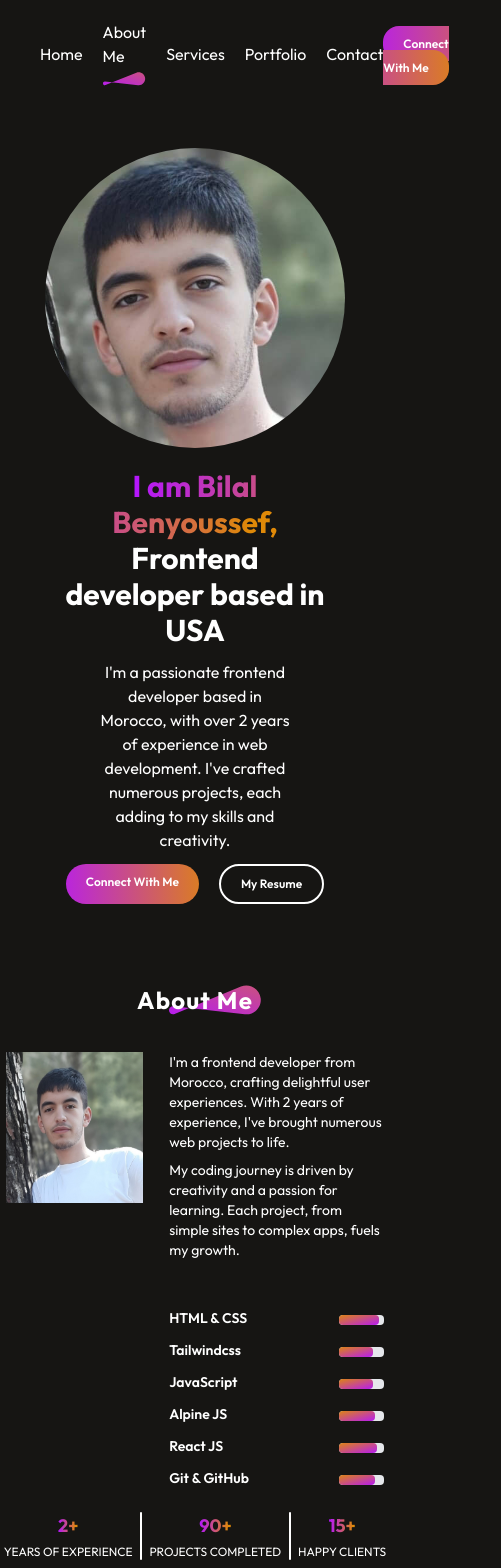
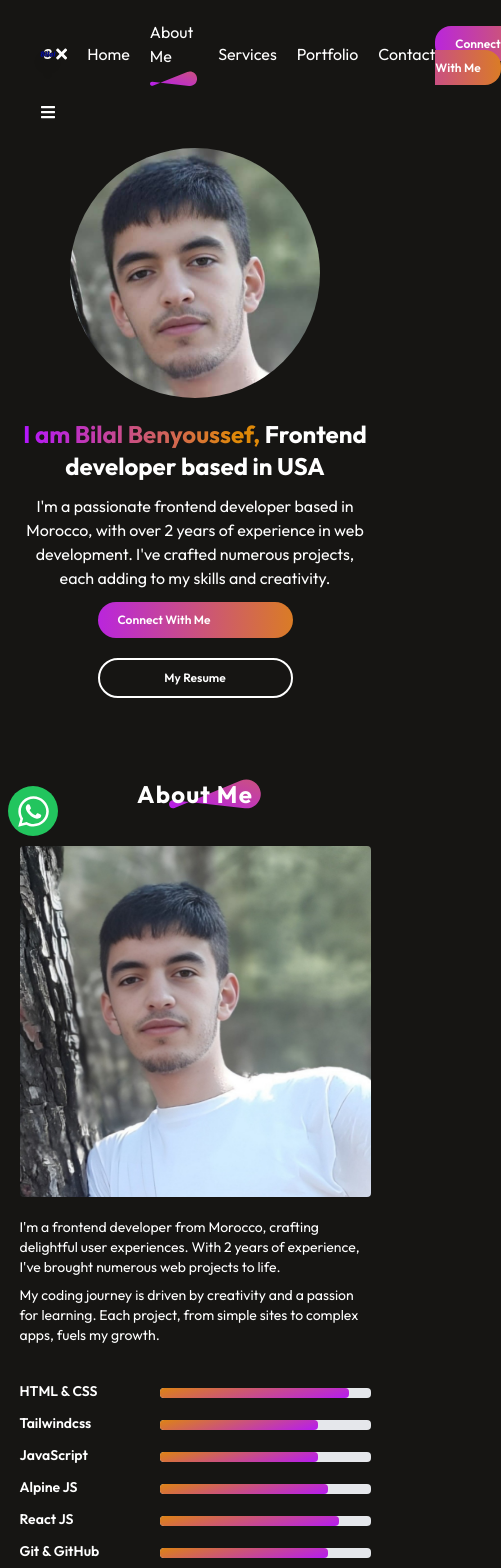
Before and after one commit to Bilalben23/my_portfolio, a React (Create React App) app: page / in a window 390 px wide. Shown: the top 1568 px of the page, 501 px wide, since content can reach past the window. Built offline with nearby package versions, Linux system fonts and the light colour scheme.

Commit message:
mobile design (except header) & goBackTop button & whatsapp button

```diff
--- a/src/App.jsx
+++ b/src/App.jsx
@@ -6,6 +6,8 @@ import Services from "./components/Services";
 import MyWork from "./components/MyWork";
 import Contact from "./components/Contact";
 import Footer from "./components/Footer";
+import BackTopButton from "./components/BackTopButton";
+import WhatsAppBtn from "./components/WhatsAppBtn";
 // import AnchorLink from 'react-anchor-link-smooth-scroll';
 
 export default function App() {
@@ -18,6 +20,8 @@ export default function App() {
       <MyWork />
       <Contact />
       <Footer />
+      <BackTopButton />
+      <WhatsAppBtn />
     </>
   );
 }
--- a/src/components/About.jsx
+++ b/src/components/About.jsx
@@ -7,13 +7,13 @@ export default function About() {
                 <h1 className='px-2 font-bold text-2xl tracking-wider'>About Me</h1>
                 <img src="/assets/theme_pattern.svg" alt="profile" className='w-[70%] h-full absolute right-0 bottom-0 -z-10' />
             </div>
-            <div className='flex justify-evenly space-x-5'>
-                <div className='w-[35%]'>
-                    <img src="/assets/profile-pic-big.png" alt="profile" className='w-full' />
+            <div className='flex justify-evenly md:space-x-5 space-x-0 space-y-5 md:space-y-0 flex-col md:flex-row'>
+                <div className='w-[90%] md:w-[35%] self-center'>
+                    <img src="/assets/profile-pic-big.png" alt="profile" className='w-full aspect-square rounded md:rounded-none' />
                 </div>
 
-                <div className='w-[55%] flex flex-col space-y-8'>
-                    <div className='mb-4'>
+                <div className='w-[90%] self-center md:w-[55%] flex flex-col space-y-8'>
+                    <div className='mb-1 md:mb-4'>
                         <p className="mb-2 text-sm">
                             I'm a frontend developer from Morocco, crafting delightful user experiences. With 2 years of experience, I've brought numerous web projects to life.
                         </p>
@@ -24,44 +24,44 @@ export default function About() {
 
                     <div className='flex flex-col space-y-2'>
                         <div className='flex items-center space-x-5 transition hover:scale-105'>
-                            <label for="html-css" class="block mb-1 min-w-[150px] text-sm font-semibold">HTML & CSS</label>
+                            <label for="html-css" className="block mb-1 min-w-[120px] md:min-w-[150px] text-sm font-semibold">HTML & CSS</label>
                             <progress id="html-css" value="90" max="100">90%</progress>
                         </div>
                         <div className='flex items-center space-x-5 transition hover:scale-105'>
-                            <label for="tailwindcss" class="block mb-1 min-w-[150px] text-sm font-semibold">Tailwindcss</label>
+                            <label for="tailwindcss" className="block mb-1 min-w-[120px] md:min-w-[150px] text-sm font-semibold">Tailwindcss</label>
                             <progress id="tailwindcss" value="75" max="100">75%</progress>
                         </div>
                         <div className='flex items-center space-x-5 transition hover:scale-105'>
-                            <label for="js" class="block mb-1 min-w-[150px] text-sm font-semibold">JavaScript</label>
+                            <label for="js" className="block mb-1 min-w-[120px] md:min-w-[150px] text-sm font-semibold">JavaScript</label>
                             <progress id="js" value="75" max="100">75%</progress>
                         </div>
                         <div className='flex items-center space-x-5 transition hover:scale-105'>
-                            <label for="alpine" class="block mb-1 min-w-[150px] text-sm font-semibold">Alpine JS</label>
+                            <label for="alpine" className="block mb-1 min-w-[120px] md:min-w-[150px] text-sm font-semibold">Alpine JS</label>
                             <progress id="alpine" value="80" max="100">80%</progress>
                         </div>
                         <div className='flex items-center space-x-5 transition hover:scale-105'>
-                            <label for="react" class="block mb-1 min-w-[150px] text-sm font-semibold">React JS</label>
+                            <label for="react" className="block mb-1 min-w-[120px] md:min-w-[150px] text-sm font-semibold">React JS</label>
                             <progress id="react" value="85" max="100">85%</progress>
                         </div>
                         <div className='flex items-center space-x-5 transition hover:scale-105'>
-                            <label for="git-github" class="block mb-1 min-w-[150px] text-sm font-semibold">Git & GitHub</label>
+                            <label for="git-github" className="block mb-1 min-w-[120px] md:min-w-[150px] text-sm font-semibold">Git & GitHub</label>
                             <progress id="git-github" value="80" max="100">80%</progress>
                         </div>
                     </div>
                 </div>
             </div>
 
-            <div className='flex justify-around w-full items-stretch'>
+            <div className='flex justify-around w-[90%] space-y-3 md:space-y-0 items-stretch flex-col md:flex-row'>
                 <div className='flex flex-col items-center justify-center space-y-1 transition hover:scale-105'>
                     <span className='text-white text-lg font-bold bg-clip-text text-transparent bg-text-bg'>2+</span>
                     <p className='text-white text-xs'>YEARS OF EXPERIENCE</p>
                 </div>
-                <div class="w-[2px] rounded-xl bg-white"></div>
+                <div class="w-1/2 h-[2px] self-center md:self-auto md:h-auto md:w-[2px] rounded-xl bg-white"></div>
                 <div className='flex flex-col items-center justify-center space-y-1 transition hover:scale-105'>
                     <span className='text-white text-lg font-bold bg-clip-text text-transparent bg-text-bg'>90+</span>
                     <p className='text-white text-xs'>PROJECTS COMPLETED</p>
                 </div>
-                <div class="w-[2px] rounded-xl bg-white"></div>
+                <div class="w-1/2 h-[2px] self-center md:self-auto md:h-auto md:w-[2px] rounded-xl bg-white"></div>
                 <div className='flex flex-col items-center justify-center space-y-1 transition hover:scale-105'>
                     <span className='text-white text-lg font-bold bg-clip-text text-transparent bg-text-bg'>15+</span>
                     <p className='text-white text-xs'>HAPPY CLIENTS</p>
--- /dev/null
+++ b/src/components/BackTopButton.jsx
@@ -0,0 +1,47 @@
+import React, { useEffect, useState } from 'react';
+import { FaChevronUp } from "react-icons/fa";
+
+export default function BackTopButton() {
+    const [isVisible, setIsVisible] = useState(false);
+
+    useEffect(() => {
+        const handleScroll = () => {
+            if (window.scrollY > window.innerHeight) {
+                setIsVisible(true);
+            } else {
+                setIsVisible(false);
+            }
+        };
+
+        const debounce = (func, wait) => {
+            let timeout;
+            return () => {
+                clearTimeout(timeout);
+                timeout = setTimeout(() => func(), wait);
+            };
+        };
+
+        const debouncedHandleScroll = debounce(handleScroll, 100);
+
+        window.addEventListener("scroll", debouncedHandleScroll);
+
+        return () => {
+            window.removeEventListener("scroll", debouncedHandleScroll);
+        };
+    }, []);
+
+    const handleGoTop = () => {
+        window.scrollTo({ top: 0, behavior: 'smooth' });
+    };
+
+    return (
+        <div
+            className={`fixed right-2 bottom-2 bg-white rounded-full w-[50px] transition shadow-md z-10 h-[50px] flex items-center justify-center hover:opacity-90 border-2 border-[#DA7C25] ${isVisible ? 'flex' : 'hidden'}`}
+            onClick={handleGoTop}
+        >
+            <button type="button">
+                <FaChevronUp color='#000000' />
+            </button>
+        </div>
+    );
+}
--- a/src/components/Footer.jsx
+++ b/src/components/Footer.jsx
@@ -6,7 +6,7 @@ export default function Footer() {
 
     return (
         <div className='w-[90%] mx-auto flex space-y-5 flex-col pb-5'>
-            <div className='flex justify-between'>
+            <div className='flex justify-between flex-col space-y-5 md:space-y-0 md:flex-row'>
                 <div>
                     <img src='/assets/logo-no-background.svg' alt="logo" className="w-[60px] h-[60px] rounded-full drop-shadow-xl" />
                     <p className='text-sm max-w-[400px]'> I am a frontend developer from Morocco with 2+ years of experience in creating dynamic and responsive web applications. </p>
@@ -17,7 +17,7 @@ export default function Footer() {
                         <input
                             type="email"
                             placeholder='Enter Your Email...'
-                            className='px-3 py-2 rounded-2xl border-none outline-0 bg-[#32323c] max-w-[350px] text-sm'
+                            className='px-3 py-2 rounded-2xl border-none outline-0 bg-[#32323c] max-w-[250px] md:max-w-[350px] text-sm'
                         />
                     </div>
                     <div>
@@ -27,7 +27,7 @@ export default function Footer() {
             </div>
 
             <hr />
-            <div className='flex justify-between items-center text-sm'>
+            <div className='flex justify-between items-center text-sm flex-col text-center space-y-3 md:space-y-0 md:flex-row'>
                 <p>&copy; {date.getFullYear()} Bilal Benyoussef. All rights reserved. </p>
                 <div className='flex items-center space-x-4'>
                     <p>Term Of Services</p>
--- a/src/components/Hero.jsx
+++ b/src/components/Hero.jsx
@@ -3,14 +3,14 @@ import AnchorLink from "react-anchor-link-smooth-scroll"
 export default function Hero() {
     return (
         <div className='flex items-center flex-col space-y-3' id="home">
-            <div className='w-[300px] max-auto h-[300px] mt-10 mb-2'>
+            <div className='w-[250px] h-[250px] md:w-[300px] max-auto md:h-[300px] mt-10 mb-2'>
                 <img src='/assets/profile-pic.png' alt="profile" className='w-full h-full rounded-full' />
             </div>
-            <h1 className='font-bold text-3xl text-center w-2/3'> <span className='bg-clip-text text-transparent bg-text-bg'>I am Bilal Benyoussef,</span> Frontend developer based in USA</h1>
-            <p className='w-1/2 text-center mx-auto mt-4'>
+            <h1 className='font-bold text-2xl md:text-3xl text-center w-[90%] md:w-2/3'> <span className='bg-clip-text text-transparent bg-text-bg'>I am Bilal Benyoussef,</span> Frontend developer based in USA</h1>
+            <p className='w-[90%] md:w-1/2 text-center mx-auto mt-4'>
                 I'm a passionate frontend developer based in Morocco, with over 2 years of experience in web development. I've crafted numerous projects, each adding to my skills and creativity.
             </p>
-            <div className='flex justify-between space-x-5 text-md mb-5'>
+            <div className='flex space-y-5 space-x-0 md:space-y-0 md:space-x-5 flex-col md:flex-row items-center md:justify-between text-md mb-5 w-1/2 md:w-auto *:w-full md:*:w-fit'>
                 <AnchorLink href="#contact" className='px-5 py-2.5 rounded-3xl bg-custom-gradient text-xs hover:border-2 hover:border-white font-semibold' offset={20}>Connect With Me</AnchorLink>
                 <button type="button" className='font-semibold px-5 py-2.5 text-xs rounded-3xl border-2 border-white hover:border-2 hover:border-[#B415FF]'>My Resume</button>
             </div>
--- a/src/components/MyWork.jsx
+++ b/src/components/MyWork.jsx
@@ -11,7 +11,7 @@ export default function MyWork() {
                 <h3 className='px-2 text-2xl font-bold tracking-wider'>My Latest Work</h3>
                 <img src="/assets/theme_pattern.svg" alt="profile" className='w-[70%] h-full absolute right-0 bottom-0 -z-10' />
             </div>
-            <div className='grid grid-cols-3 gap-x-5 gap-y-8 w-[90%] mx-auto'>
+            <div className='grid grid-cols-1 sm:grid-cols-2 md:grid-cols-3 sm:gap-x-5 gap-y-8 w-[95%] sm:w-[90%] mx-auto'>
                 {
                     myWorkData.map(work => {
                         return <WorkCard
@@ -36,7 +36,7 @@ function WorkCard({ work }) {
     return (
         <div className='border-transparent border-2 hover:border-2 hover:border-[#ff00ff] cursor-pointer px-1 py-0.5 rounded-md hover:scale-[1.02] transition'>
             <p className='mb-0.5'>{work.w_name}</p>
-            <img src={work.w_img} alt={work.w_name} className='w-full h-[220px] rounded' />
+            <img src={work.w_img} alt={work.w_name} className='w-full h-[300px] sm:h-[220px] rounded' />
         </div>
     )
 }
--- a/src/components/Navbar.jsx
+++ b/src/components/Navbar.jsx
@@ -1,6 +1,6 @@
-import React, { useState } from "react";
+import { useState } from "react";
 import AnchorLink from "react-anchor-link-smooth-scroll";
-
+import { FaBars, FaTimes } from "react-icons/fa"
 
 export default function Navbar() {
 
@@ -13,8 +13,10 @@ export default function Navbar() {
     return <nav className="flex items-center justify-between px-10 py-1 text-white">
         <AnchorLink href="#home" className="w-[100px] h-[100px] block">
             <img src='/assets/logo-no-background.svg' alt="logo" className="w-full h-full rounded-full drop-shadow-xl" />
+            <FaBars />
         </AnchorLink>
         <ul className="flex items-center justify-center space-x-5">
+            <FaTimes />
             <li onClick={() => handleMenuClick('home')}>
                 <AnchorLink href="#home" className="flex flex-col space-y-0.5">
                     <span>Home</span>
--- a/src/components/Services.jsx
+++ b/src/components/Services.jsx
@@ -4,12 +4,12 @@ import { FaArrowRight } from "react-icons/fa"
 
 export default function Services() {
     return (
-        <div className='mb-[80px] flex flex-col justify-center space-x-5 w-[95%] mx-auto' id='services'>
+        <div className='mb-[80px] flex flex-col justify-center w-[90%] sm:w-[95%] mx-auto' id='services'>
             <div className='relative mx-auto mb-8 w-fit'>
                 <h2 className='px-2 text-2xl font-bold tracking-wider'>My Services</h2>
                 <img src="/assets/theme_pattern.svg" alt="profile" className='w-[70%] h-full absolute right-0 bottom-0 -z-10' />
             </div>
-            <div className='grid grid-cols-3 gap-5' >
+            <div className='grid grid-cols-1 self-center gap-y-5 sm:gap-5 md:grid-cols-2 lg:grid-cols-3' >
                 {
                     services_data.map(service => {
                         return <ServiceCard
@@ -27,7 +27,7 @@ function ServiceCard({ service }) {
     return (
         <div className='p-5 border-2 rounded-md cursor-pointer flex flex-col justify-center transition hover:scale-[1.02] hover:border-[#ff00ff] hover:bg-card-gradient'>
             <strong className='font-black tracking-wider'>{service.id.toString().padStart(2, '0')}</strong>
-            <p className='text-lg font-bold text-transparent bg-clip-text bg-text-bg'>{service.s_name}</p>
+            <p className='text-md md:text-lg font-bold text-transparent bg-clip-text bg-text-bg'>{service.s_name}</p>
             <p className='text-[#d4d4d4] leading-6 max-w-[300px] text-sm'>{service.s_desc}</p>
             <div className='flex items-center mt-3 space-x-5'>
                 <button>Read More</button>
--- /dev/null
+++ b/src/components/WhatsAppBtn.jsx
@@ -0,0 +1,14 @@
+import React from 'react'
+import { FaWhatsapp } from 'react-icons/fa'
+
+export default function WhatsAppBtn() {
+    return (
+        <div className='fixed left-2 bottom-2 z-10 transition flex items-center justify-center hover:opacity-85 bg-green-500 rounded-full w-[50px] h-[50px]'>
+            <a href="https://wa.me/+212664897030?text=Hello%20Bilal"
+                target="_blank"
+                rel="noopener noreferrer">
+                <FaWhatsapp color='#ffffff' size={35} />
+            </a>
+        </div>
+    )
+}
```
Also changed, not shown: src/components/Contact.jsx (+9 -9 lines).
